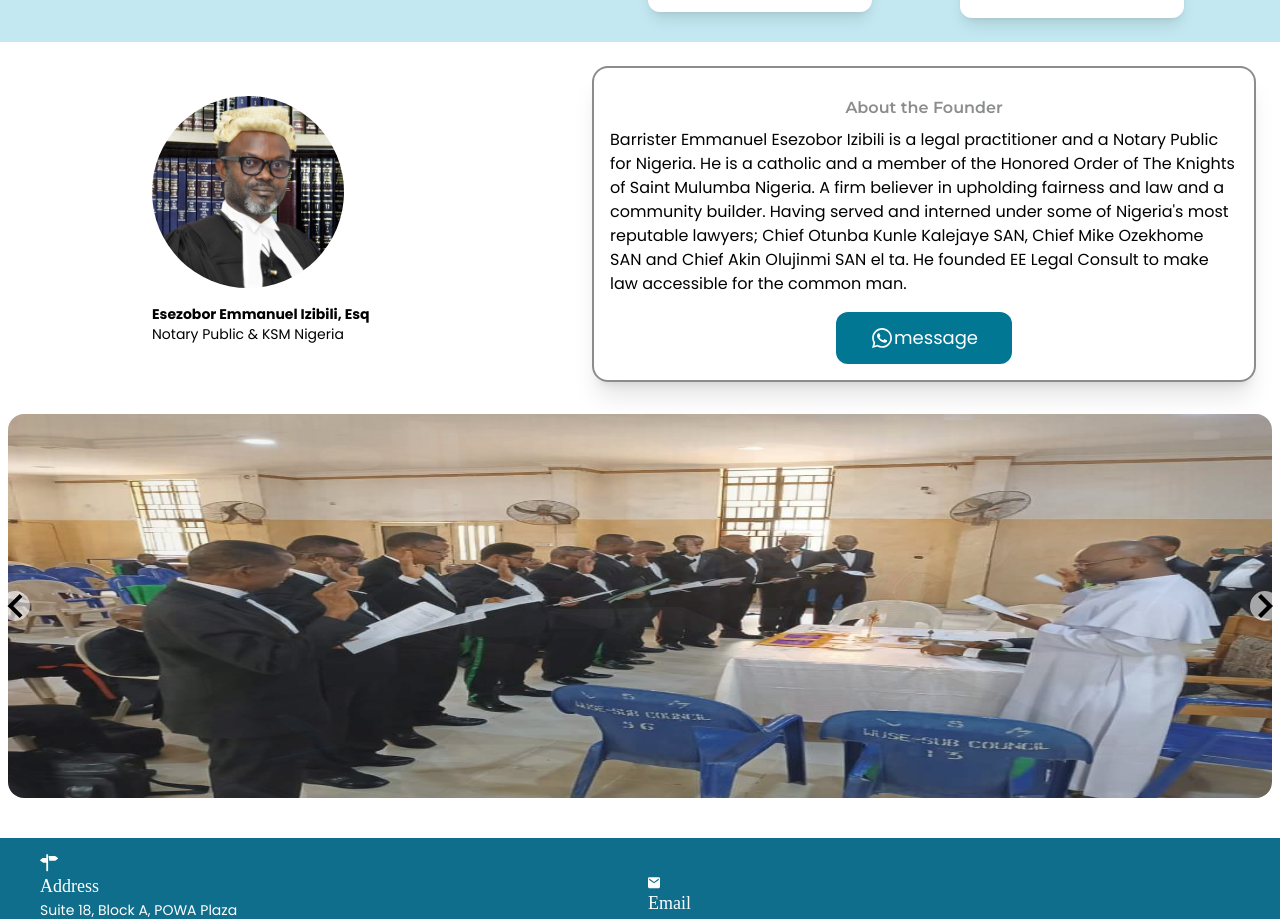
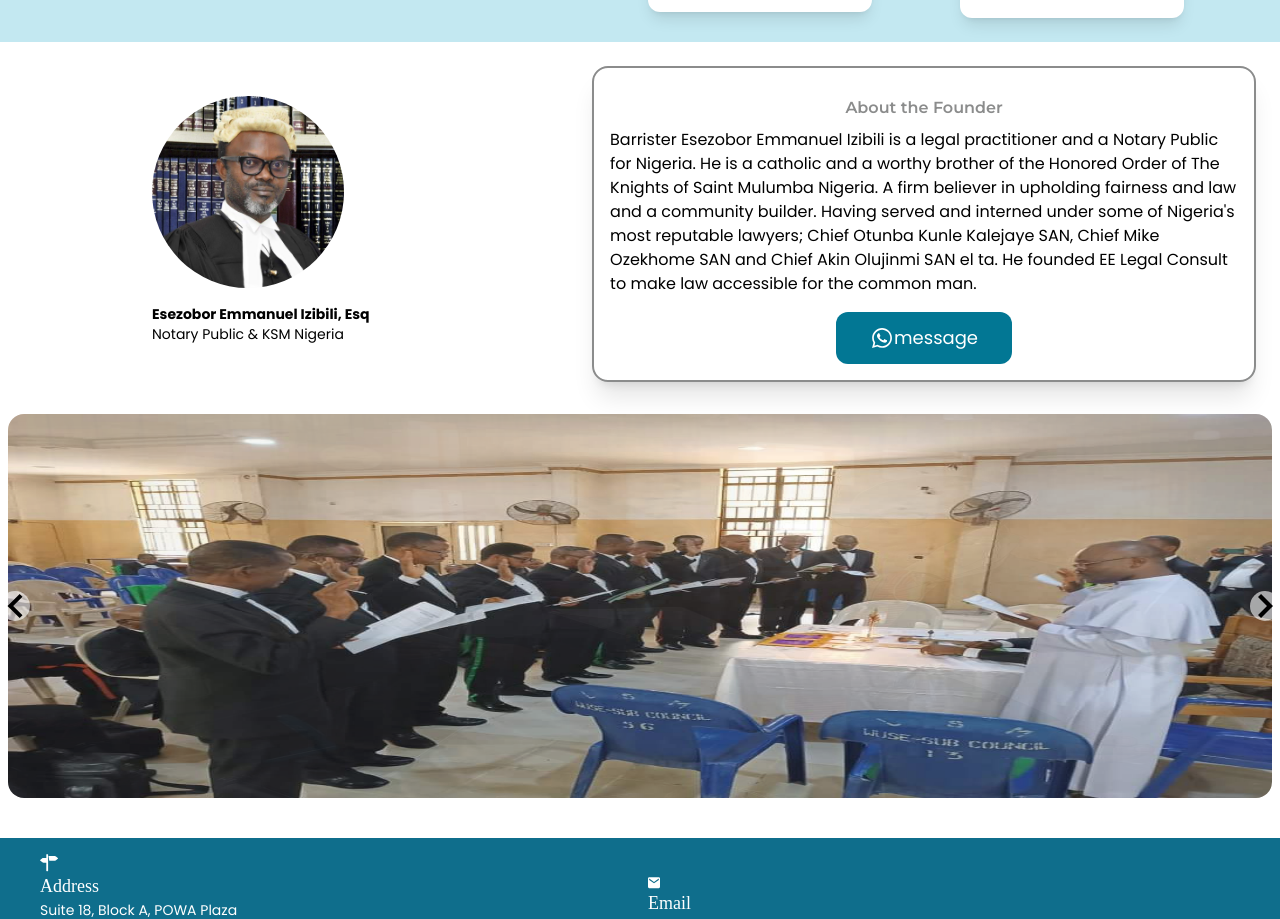
Before and after one commit to Ehiiz/eelegal-react, a React (Create React App) app: page / in a window 1280 px wide. Shown: the part 1472-2391 px from the top of the page. Built offline with nearby package versions, Linux system fonts and the light colour scheme; a web font is replaced by a local one.

Commit message:
added two new photos and corrected naming in bio

```diff
--- a/src/components/TestSlide.jsx
+++ b/src/components/TestSlide.jsx
@@ -28,7 +28,11 @@ export default function TestSlide(){
           },
           {
             url: 'images/Barrister 3.jpeg',
-            caption: 'Slide 5'
+            caption: 'Slide 6'
+          },
+          {
+            url: 'images/Notary 11.jpeg',
+            caption: 'Slide 7'
           },
       ];
 
--- a/src/components/Userbio.jsx
+++ b/src/components/Userbio.jsx
@@ -20,8 +20,8 @@ export default function Userbio(){
     <div class="flex flex-col w-full items-center border-bioText border-2 shadow-xl px-4 pt-2 pb-4 rounded-2xl md:w-3/5">
         <h2 className="text-base font-bold font-montserrat pt-1 text-bioText rounded-xl mt-4 mb-2">About the Founder</h2>
         <div className="font-poppins text-xs md:text-base">
-          <p>Barrister Emmanuel Esezobor Izibili is a legal practitioner and a Notary Public for Nigeria.
-            He is a catholic and a member of the Honored Order of The Knights of Saint Mulumba Nigeria.
+          <p>Barrister Esezobor Emmanuel Izibili is a legal practitioner and a Notary Public for Nigeria.
+            He is a catholic and a worthy brother of the Honored Order of The Knights of Saint Mulumba Nigeria.
             A firm believer in upholding fairness and law and a community builder.
             Having served and interned under some of Nigeria's most reputable lawyers; Chief Otunba Kunle Kalejaye SAN, Chief Mike Ozekhome SAN and Chief Akin Olujinmi SAN el ta.
             He founded EE Legal Consult to make law accessible for the common man.</p>
```
Also changed, not shown: public/images/Notary 11.jpeg (added).
